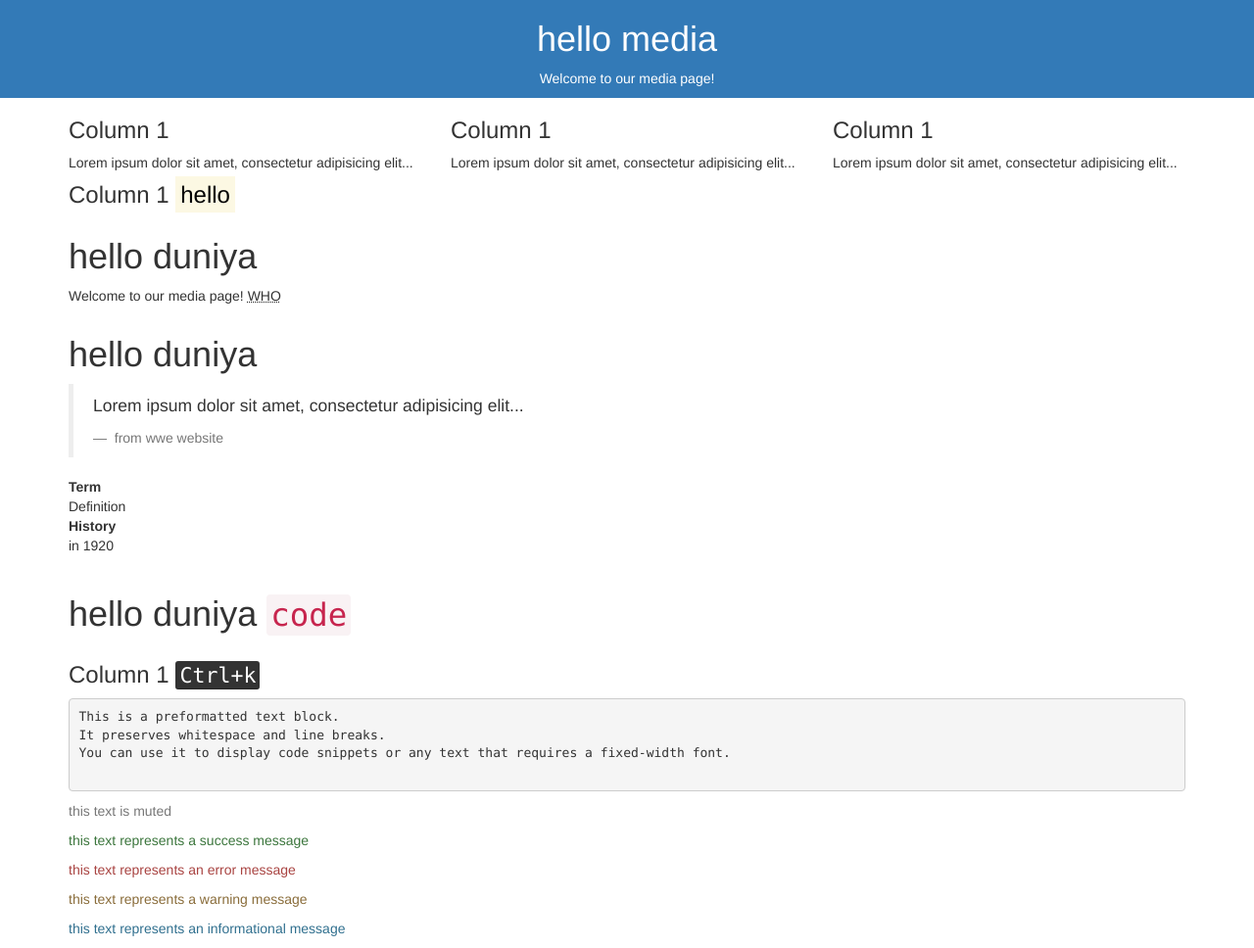
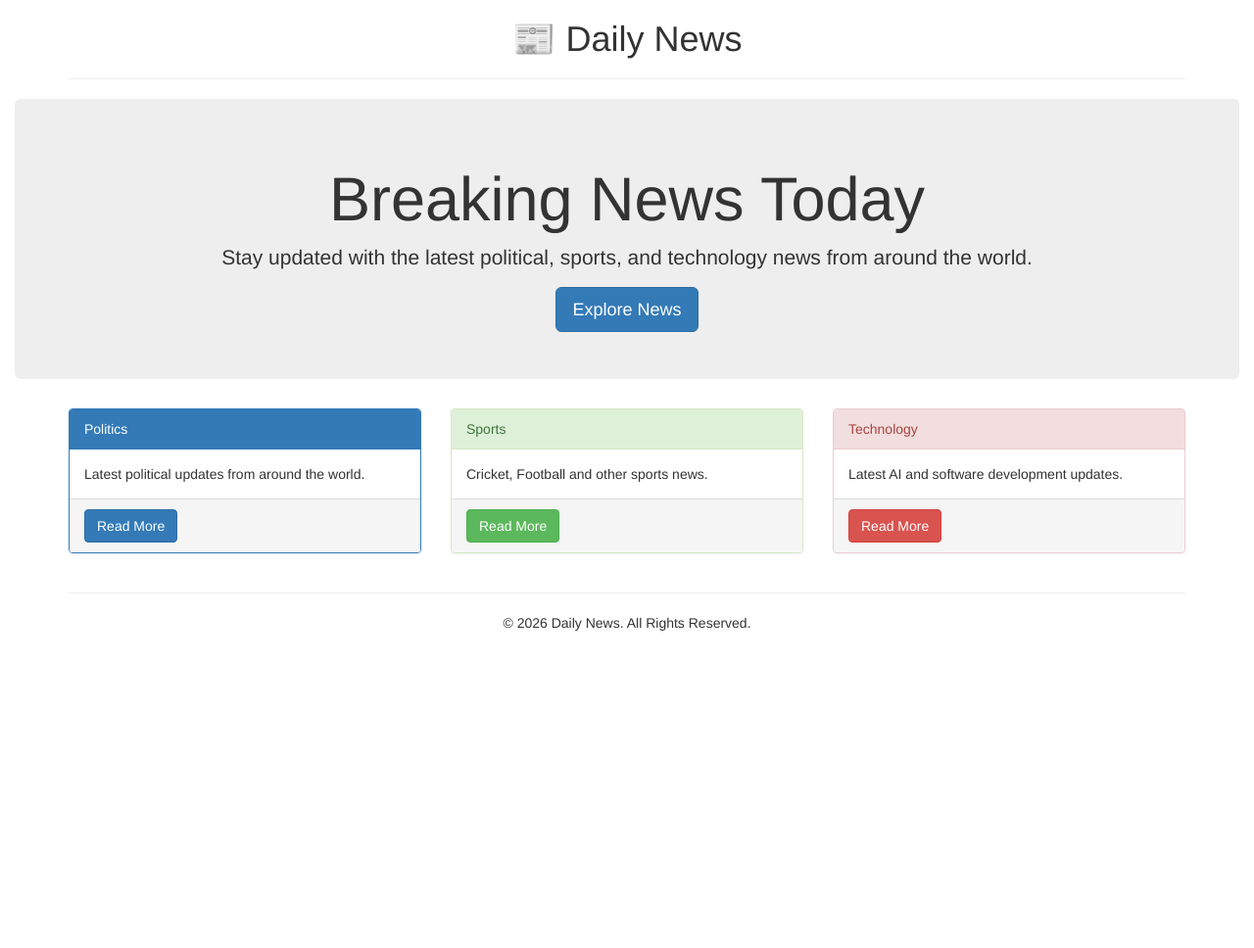
Before and after one commit to Aadarsh-cryto/bootstrap, a plain HTML site: page index.html in a window 1280 px wide. Shown: the whole page at 98% size. After the commit the page ends 800 px from the top, so only its background shows below. Drawn offline with nearby package versions, Linux system fonts and the light colour scheme.

Commit message:
Add files via upload

```diff
--- a/index.html
+++ b/index.html
@@ -1,100 +1,125 @@
 <!DOCTYPE html>
 <html lang="en">
 <head>
-  <title>Bootstrap Example</title>
-  <meta charset="utf-8">
-  <meta name="viewport" content="width=device-width, initial-scale=1">
-  <link rel="stylesheet" href="https://maxcdn.bootstrapcdn.com/bootstrap/3.4.1/css/bootstrap.min.css">
-  <script src="https://ajax.googleapis.com/ajax/libs/jquery/3.7.1/jquery.min.js"></script>
-  <script src="https://maxcdn.bootstrapcdn.com/bootstrap/3.4.1/js/bootstrap.min.js"></script>
+    <meta charset="UTF-8">
+    <meta name="viewport" content="width=device-width, initial-scale=1.0">
+    <title>Daily News</title>
+
+    <!-- Bootstrap 3 CSS -->
+    <link rel="stylesheet"
+        href="https://cdn.jsdelivr.net/npm/bootstrap@3.3.7/dist/css/bootstrap.min.css">
 </head>
 <body>
 
-<!-- <div class="jumbotron text-center"> //jumbotron is a bootstrap class that creates a large box for calling extra attention to some special content or information.
-<h1>hello media</h1>
-<p>Welcome to our media page!</p>
-</div>
 
-<div class="container"> //container is a bootstrap class that creates a responsive fixed width container.
-    <div class="row">//row is a bootstrap class that creates a horizontal group of columns.
- <div class="col-sm-4">//col-sm-4 is a bootstrap class that creates a column that spans 4 out of 12 columns on small devices and up.
-    <h3>Column 1</h3>
-    <p>Lorem ipsum dolor sit amet, consectetur adipisicing elit...</p>
-    <p>Ut enim ad minim veniam, quis nostrud exercitation ullamco laboris nisi ut aliquip ex ea commodo consequat...</p>
- </div>
-    <div class="col-sm-4">
-    <h3>Column 2</h3>
-    <p>Lorem ipsum dolor sit amet, consectetur adipisicing elit...</p>
-    <p>Ut enim ad minim veniam, quis nostrud exercitation ullamco laboris nisi ut aliquip ex ea commodo consequat...</p>
+    <div class="container">
+        <h1 class="text-center">📰 Daily News</h1>
+        <hr>
     </div>
-    <div class="col-sm-4">
-    <h3>Column 3</h3>
-    <p>Lorem ipsum dolor sit amet, consectetur adipisicing elit...</p>
-    <p>Ut enim ad minim veniam, quis nostrud exercitation ullamco laboris nisi ut aliquip ex ea commodo consequat...</p>
-    </div>
-</div> -->
 
 
-<div class="container-fluid p-5 bg-primary text-white text-center">
-    <h1>hello media</h1>
-    <p>Welcome to our media page!</p>
-</div>
-<div class="container mt-5">
-<div class="row">
-    <div class="col-sm-4">
-    <h3>Column 1</h3>
-    <p>Lorem ipsum dolor sit amet, consectetur adipisicing elit...</p>
-    </div>
-     <div class="col-sm-4">
-    <h3>Column 1</h3>
-    <p>Lorem ipsum dolor sit amet, consectetur adipisicing elit...</p>
-    </div>
-     <div class="col-sm-4">
-    <h3>Column 1</h3>
-    <p>Lorem ipsum dolor sit amet, consectetur adipisicing elit...</p>
-    </div>
-    <div class="container">
-        <h3>Column 1 <mark>hello</mark></h3>
+    <div class="container-fluid">
+        <div class="jumbotron text-center">
+            <h1>Breaking News Today</h1>
+            <p>
+                Stay updated with the latest political, sports,
+                and technology news from around the world.
+            </p>
+            <button class="btn btn-primary btn-lg">
+                Explore News
+            </button>
+        </div>
     </div>
 
+
     <div class="container">
-<h1>hello duniya</h1>
-<p>Welcome to our media page! <abbr title="world health organization">WHO</abbr></p>
-    </div>
-    <div class="container">
-<h1>hello duniya</h1>
-<blockquote>
-    <p>Lorem ipsum dolor sit amet, consectetur adipisicing elit...</p>
-    <footer> from wwe website</footer>
-</blockquote>
-    </div>
-    <div class="container">
-<dl>
-    <dt>Term</dt>
-    <dd>Definition</dd>
-    <dt>History</dt>
-    <dd>in 1920</dd>
-</dl>
-    </div>
-    <div class="container">
-    <h1>hello duniya <code>code</code></h1>
-    </div>
-    <div class="container">
-  <h3>Column 1 <kbd>Ctrl+k</kbd></h3>
-  <pre>
-This is a preformatted text block.
-It preserves whitespace and line breaks.
-You can use it to display code snippets or any text that requires a fixed-width font.
-  </pre>
-  <p class="text-muted"> this text is muted   </p>
-  <p class="text-success">this text represents a success message</p>
-  <p class="text-danger">this text represents an error message</p>
-  <p class="text-warning">this text represents a warning message</p>
-  <p class="text-info">this text represents an informational message</p>
+
+        <div class="row">
+
+
+            <div class="col-md-4">
+
+                <div class="panel panel-primary">
+
+                    <div class="panel-heading">
+                        Politics
+                    </div>
+
+                    <div class="panel-body">
+                        Latest political updates from around the world.
+                    </div>
+
+                    <div class="panel-footer">
+                        <button class="btn btn-primary">
+                            Read More
+                        </button>
+                    </div>
+
+                </div>
+
+            </div>
+
+
+            <div class="col-md-4">
+
+                <div class="panel panel-success">
+
+                    <div class="panel-heading">
+                        Sports
+                    </div>
+
+                    <div class="panel-body">
+                        Cricket, Football and other sports news.
+                    </div>
+
+                    <div class="panel-footer">
+                        <button class="btn btn-success">
+                            Read More
+                        </button>
+                    </div>
+
+                </div>
+
+            </div>
+
+
+            <div class="col-md-4">
+
+                <div class="panel panel-danger">
+
+                    <div class="panel-heading">
+                        Technology
+                    </div>
+
+                    <div class="panel-body">
+                        Latest AI and software development updates.
+                    </div>
+
+                    <div class="panel-footer">
+                        <button class="btn btn-danger">
+                            Read More
+                        </button>
+                    </div>
+
+                </div>
+
+            </div>
+
+        </div>
+
     </div>
 
-</div>
-</div>
+    <!-- Footer -->
+    <footer class="container text-center">
+        <hr>
+        <p>© 2026 Daily News. All Rights Reserved.</p>
+    </footer>
+
+    <!-- jQuery -->
+    <script src="https://code.jquery.com/jquery-1.12.4.min.js"></script>
+
+    <!-- Bootstrap 3 JS -->
+    <script src="https://cdn.jsdelivr.net/npm/bootstrap@3.3.7/dist/js/bootstrap.min.js"></script>
 
 </body>
 </html>
```
